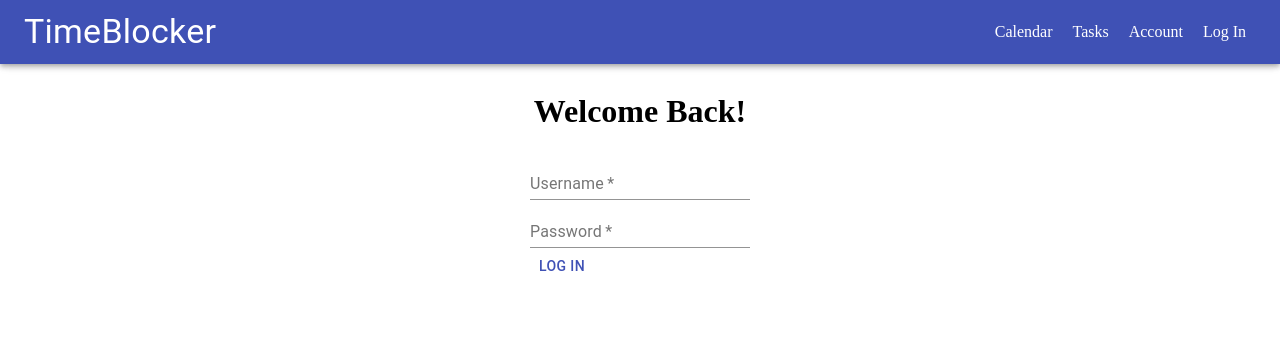
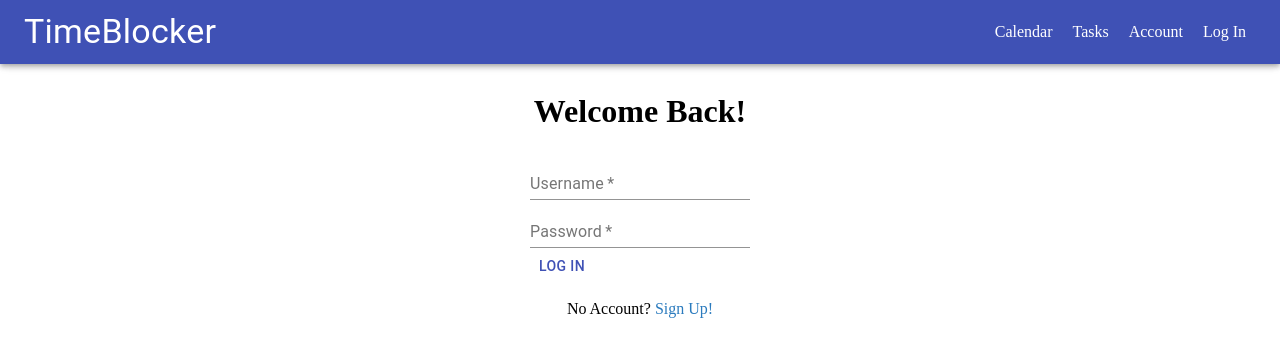
Before and after one commit to osu-cs419-w20/final-project-group14, a React (Create React App) app in the folder client/: page /login in a window 1280 px wide. Shown: the top 356 px of the page. Built offline with nearby package versions, Linux system fonts and the light colour scheme.

Commit message:
signin button on log in page

```diff
--- a/client/src/pages/LogIn.js
+++ b/client/src/pages/LogIn.js
@@ -5,7 +5,7 @@ import { TextField, Button } from '@material-ui/core'
 import { useState } from 'react'
 import { setJWT } from '../redux/actions'
 import { useDispatch } from 'react-redux'
-import { useHistory } from 'react-router'
+import { NavLink, useHistory } from 'react-router-dom'
 
 const LogIn = () => {
   const [username, setUsername] = useState("")
@@ -51,6 +51,8 @@ const LogIn = () => {
         <div><TextField required type="password" label="Password" onChange={e => setPassword(e.target.value)}/></div>
         <div><Button type="submit" color="primary">Log In</Button></div>
       </form>
+
+      <p>No Account? <NavLink to="/" css={css`text-decoration: none; color: #2b7bbe;`}>Sign Up!</NavLink></p>
     </Grid>
   )
 }
```
